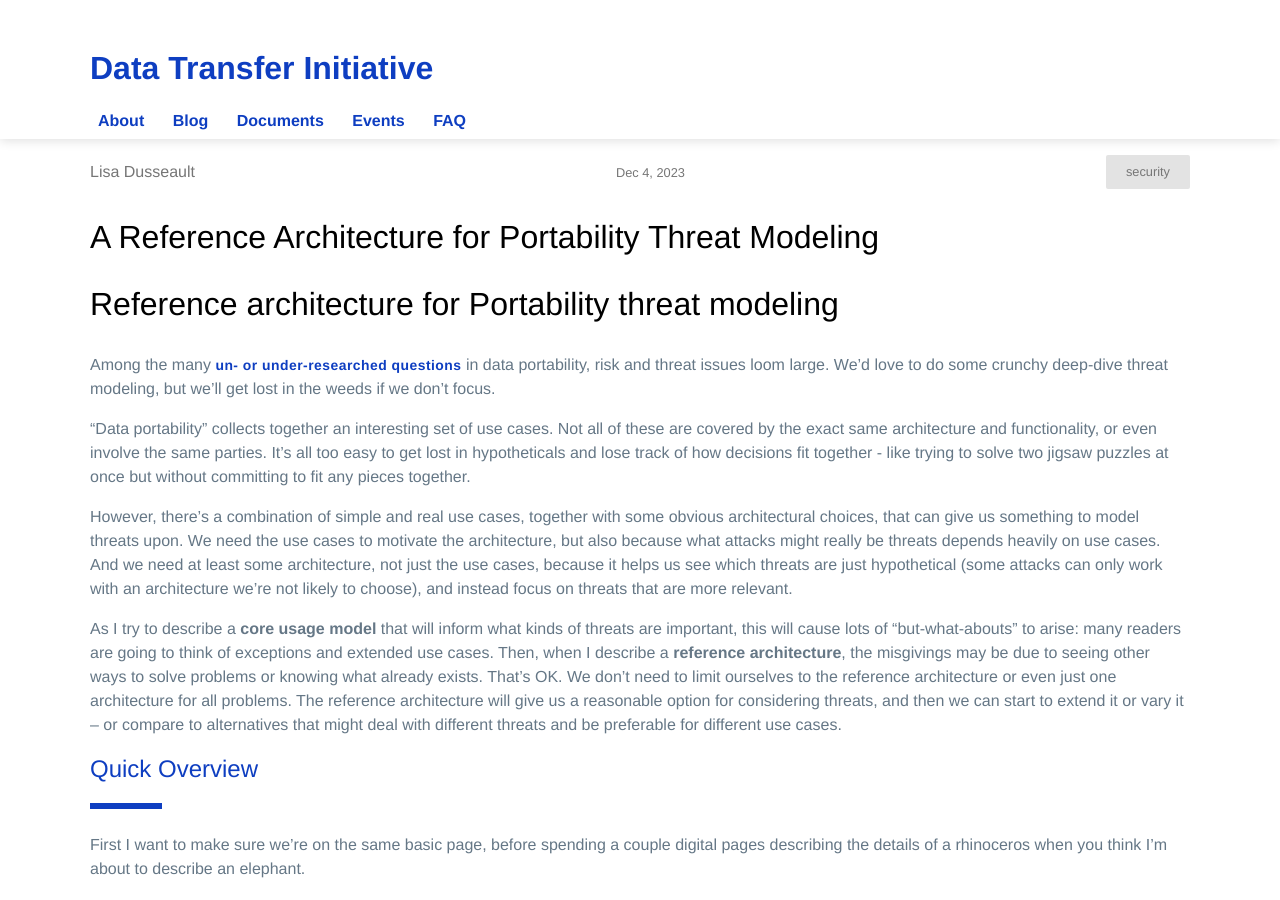
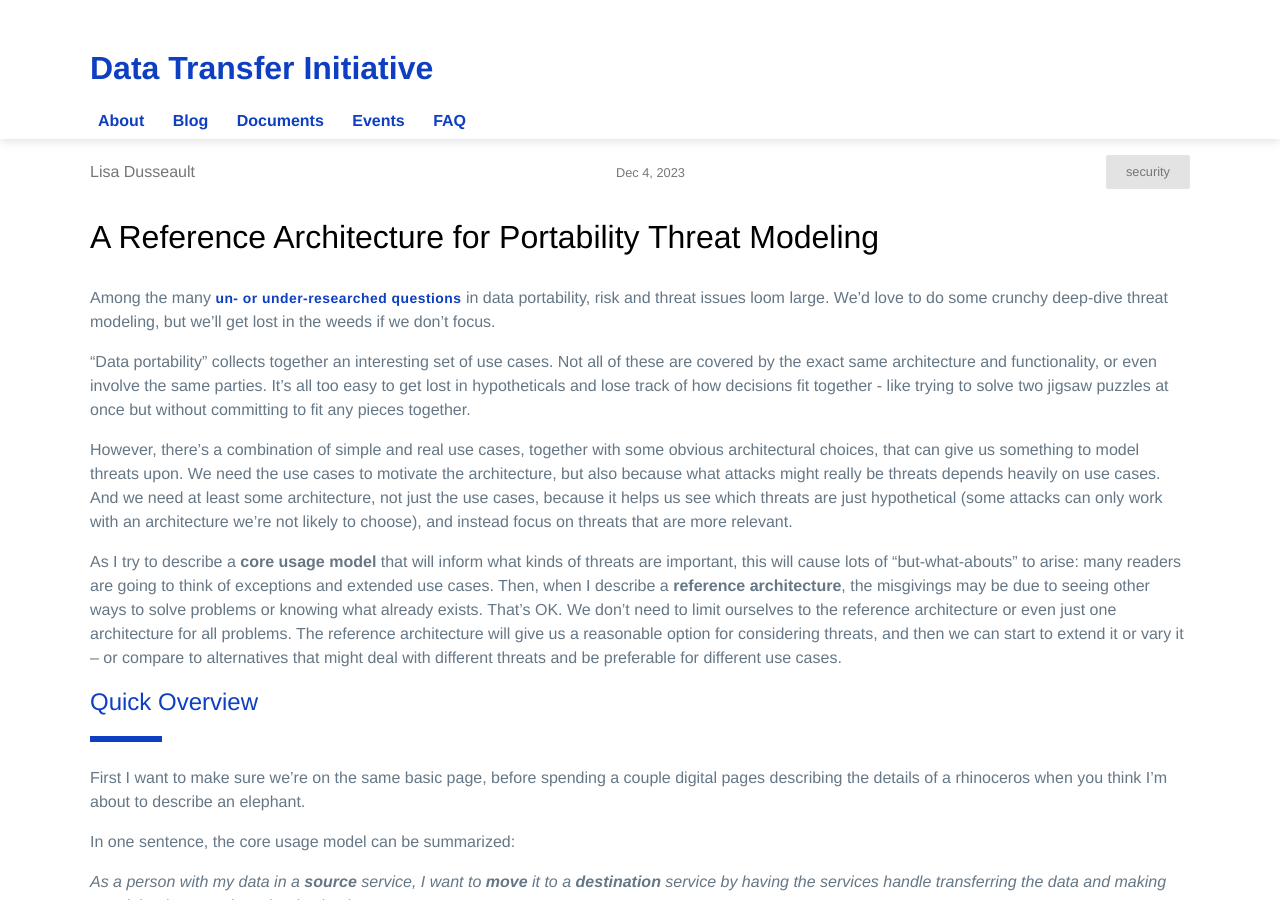
Before and after one commit to dtinit/dtinit.github.io, a Jekyll site: the page built from _posts/2023-12-04-reference-architecture.md, in a window 1280 px wide and 900 px high. Built offline with Jekyll 4.4.1, drawn with Linux system fonts in a browser that asks for light colours; our own code applies the rules of GitHub Pages for plain Markdown files.

Commit message:
Update 2023-12-04-reference-architecture.md
fixing redundant title - format showed up weirdly here

```diff
--- a/_posts/2023-12-04-reference-architecture.md
+++ b/_posts/2023-12-04-reference-architecture.md
@@ -5,8 +5,6 @@ author: Lisa Dusseault
 post-excerpt: "Before starting to describe a threat model for data portability, we will need some core
 use cases and a reference architecture."
 ---
-
-# Reference architecture for Portability threat modeling
 
 Among the many [un- or under-researched questions](https://techpolicy.press/future-horizons-for-data-portability-research/) in data portability, risk and threat issues loom large. We’d love to do some crunchy deep-dive threat modeling, but we’ll get lost in the weeds if we don’t focus.
 
```
